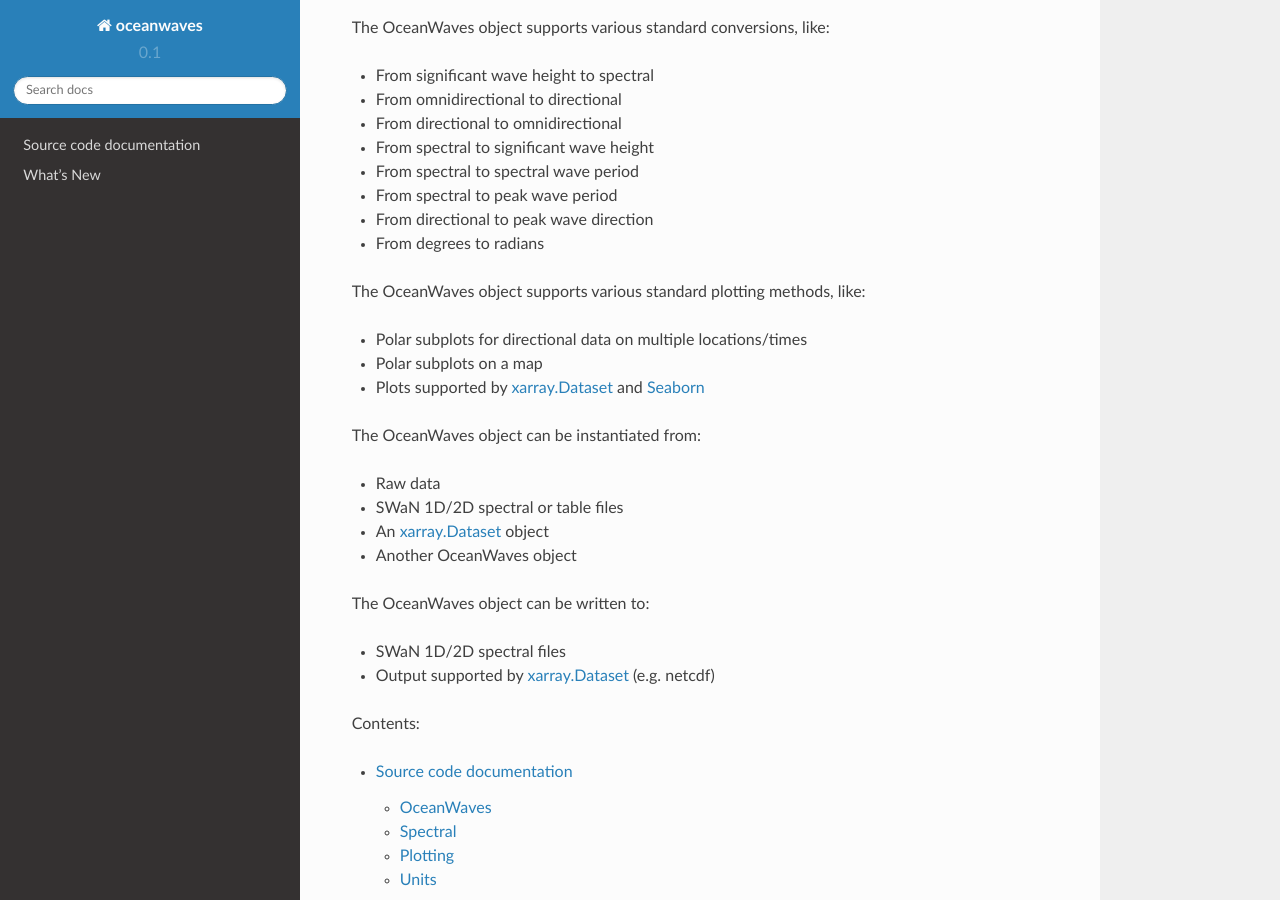
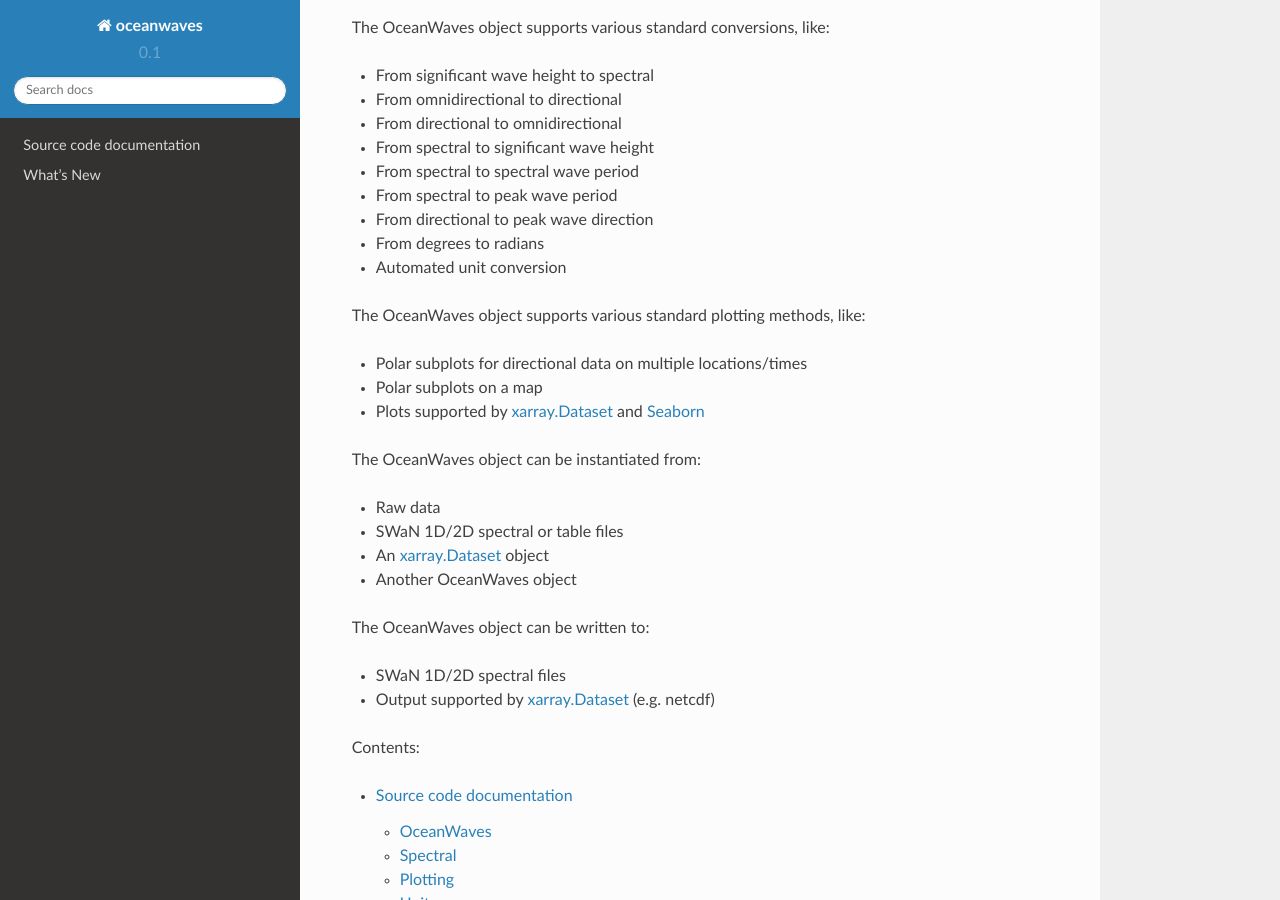
Before and after one commit to openearth/oceanwaves-python, a Sphinx documentation site: the page built from docs/index.rst, in a window 1280 px wide and 900 px high, scrolled down 504 px. Built offline with Sphinx 7.4.7 and the Read the Docs theme 2.0.0, drawn with Linux system fonts in a browser that asks for light colours.

Commit message:
Added automated unit conversion to list of features

```diff
--- a/README.rst
+++ b/README.rst
@@ -21,6 +21,7 @@ The OceanWaves object supports various standard conversions, like:
 * From spectral to peak wave period
 * From directional to peak wave direction
 * From degrees to radians
+* Automated unit conversion
 
 The OceanWaves object supports various standard plotting methods, like:
 
--- a/docs/index.rst
+++ b/docs/index.rst
@@ -37,6 +37,7 @@ The OceanWaves object supports various standard conversions, like:
 * From spectral to peak wave period
 * From directional to peak wave direction
 * From degrees to radians
+* Automated unit conversion
 
 The OceanWaves object supports various standard plotting methods, like:
 
```
Also changed, not shown: README.md (+1 -0 lines).
